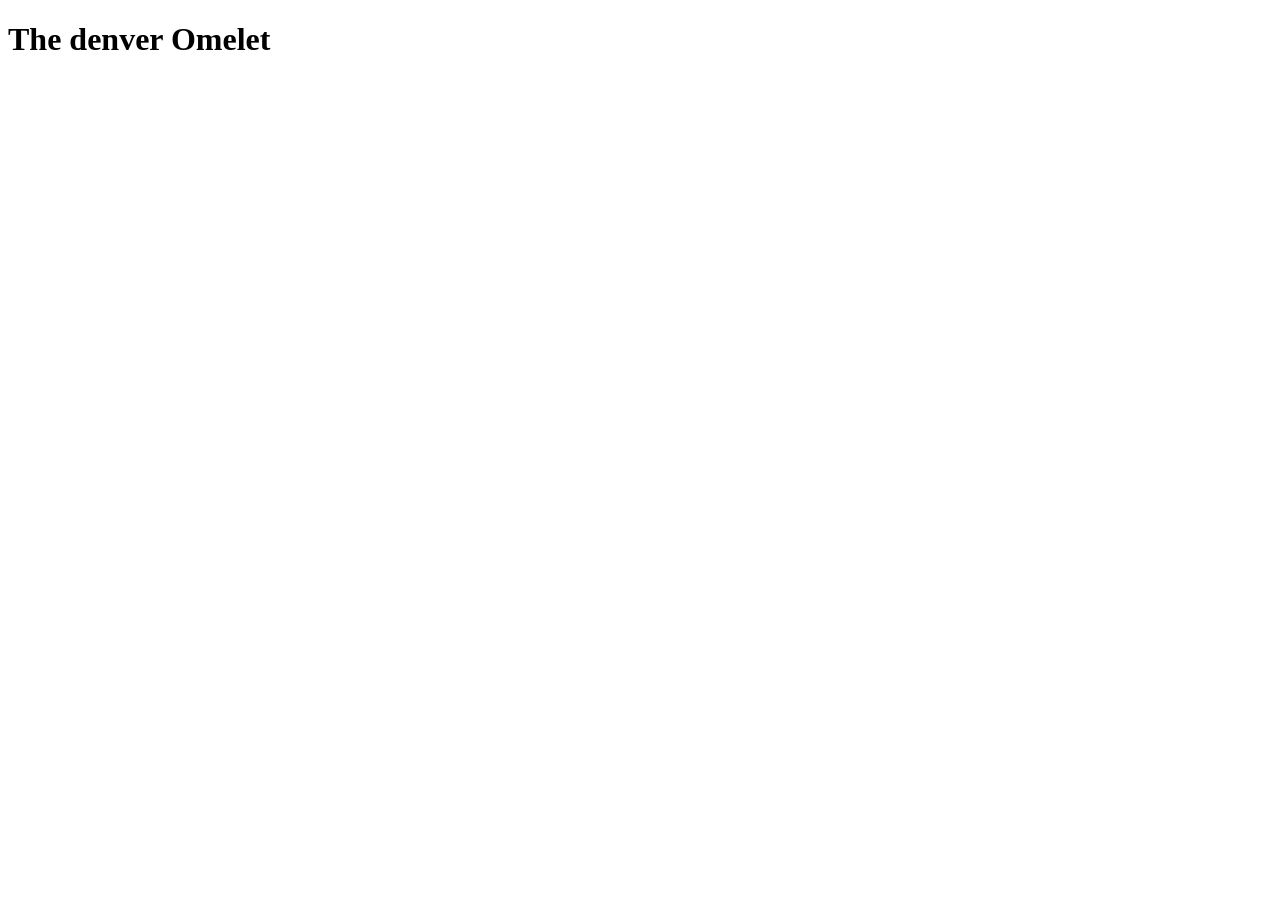
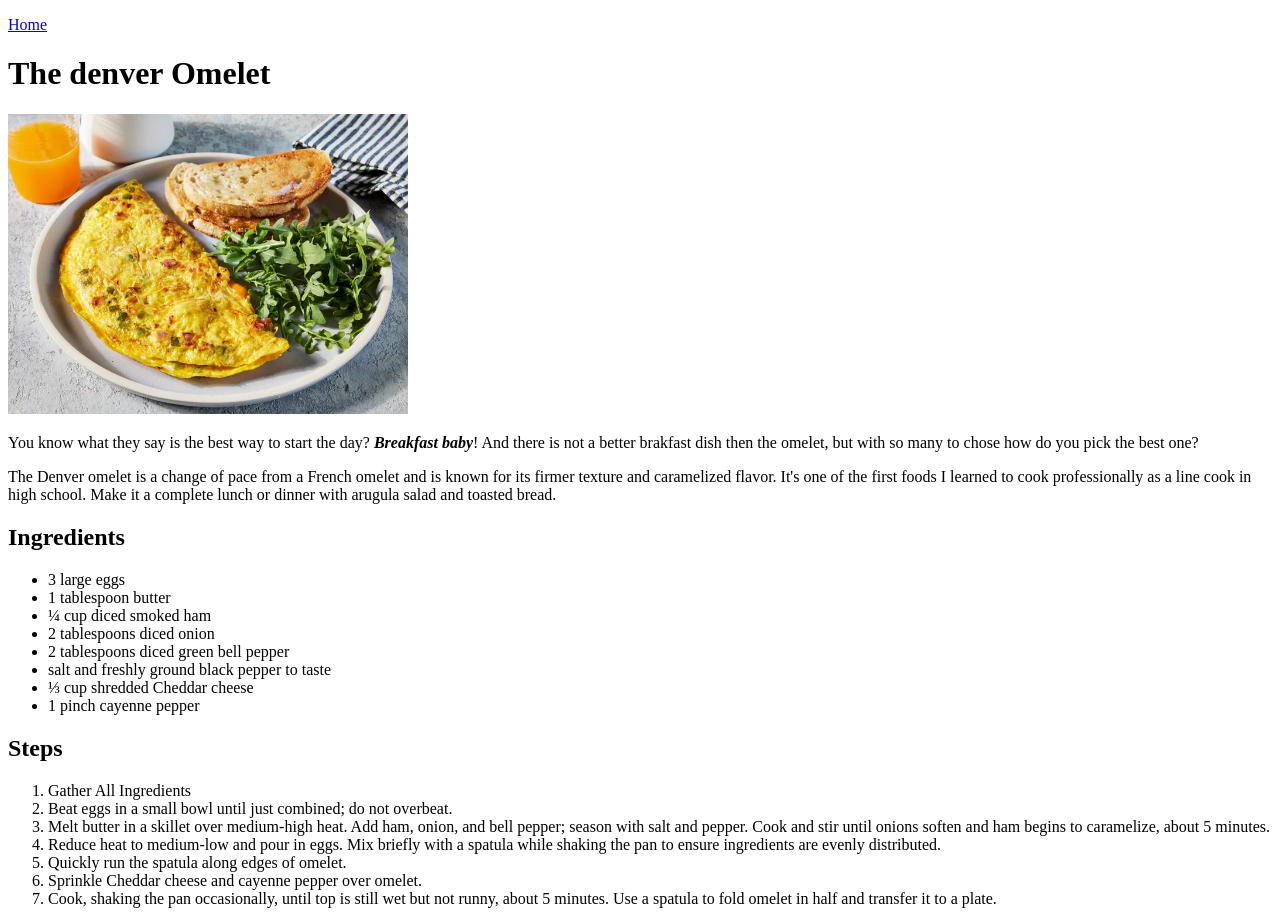
Before and after one commit to sicxx-xnx/odin-recipes, a plain HTML site: page recipes/the_denver_omelet.html in a window 1280 px wide. Before the commit the page ends 800 px from the top, so only its background shows below. Drawn offline with Linux system fonts and the light colour scheme.

Commit message:
Finish the project. Creat the HTML of the project Finsihed building the last receipe and now all the HTML is done.

```diff
--- a/recipes/the_denver_omelet.html
+++ b/recipes/the_denver_omelet.html
@@ -7,12 +7,36 @@
 </title>
 </head>
 <body>
+<p>
+<a href="../index.html" target="_blank" rel="noopener noreferrer">Home</a>
+</p>
 <h1>The denver Omelet</h1>
-
-
-
-
-
+    <img src="the_denver_omelet.webp" alt="picture of the denver omelet with toast and veggies" height="300" target="_self" />
+<p>
+You know what they say is the best way to start the day? <strong><em>Breakfast baby</em></strong>! And there is not a better brakfast dish then the omelet, but with so many to chose how do you pick the best one?
+</p>
+<p>The Denver omelet is a change of pace from a French omelet and is known for its firmer texture and caramelized flavor. It's one of the first foods I learned to cook professionally as a line cook in high school. Make it a complete lunch or dinner with arugula salad and toasted bread.</p>
+<h2>Ingredients</h2>
+<ul>
+ <li>3 large eggs</li>
+ <li>1 tablespoon butter</li>
+ <li>¼ cup diced smoked ham</li>
+ <li>2 tablespoons diced onion</li>
+ <li>2 tablespoons diced green bell pepper</li>
+ <li>salt and freshly ground black pepper to taste</li>
+ <li>⅓ cup shredded Cheddar cheese</li>
+ <li>1 pinch cayenne pepper</li>
+</ul>
+<h2>Steps</h2>
+<ol>
+ <li>Gather All Ingredients</li>
+ <li>Beat eggs in a small bowl until just combined; do not overbeat.</li>
+ <li>Melt butter in a skillet over medium-high heat. Add ham, onion, and bell pepper; season with salt and pepper. Cook and stir until onions soften and ham begins to caramelize, about 5 minutes.</li>
+ <li>Reduce heat to medium-low and pour in eggs. Mix briefly with a spatula while shaking the pan to ensure ingredients are evenly distributed.</li>
+ <li>Quickly run the spatula along edges of omelet.</li>
+ <li>Sprinkle Cheddar cheese and cayenne pepper over omelet.</li>
+ <li>Cook, shaking the pan occasionally, until top is still wet but not runny, about 5 minutes. Use a spatula to fold omelet in half and transfer it to a plate.</li>
+</ol>
 
 </body>
 
```
Also changed, not shown: recipes/bulgogi_beef_korean_style_barnecue.html (+0 -1 lines), recipes/the_denver_omelet.webp (added).
